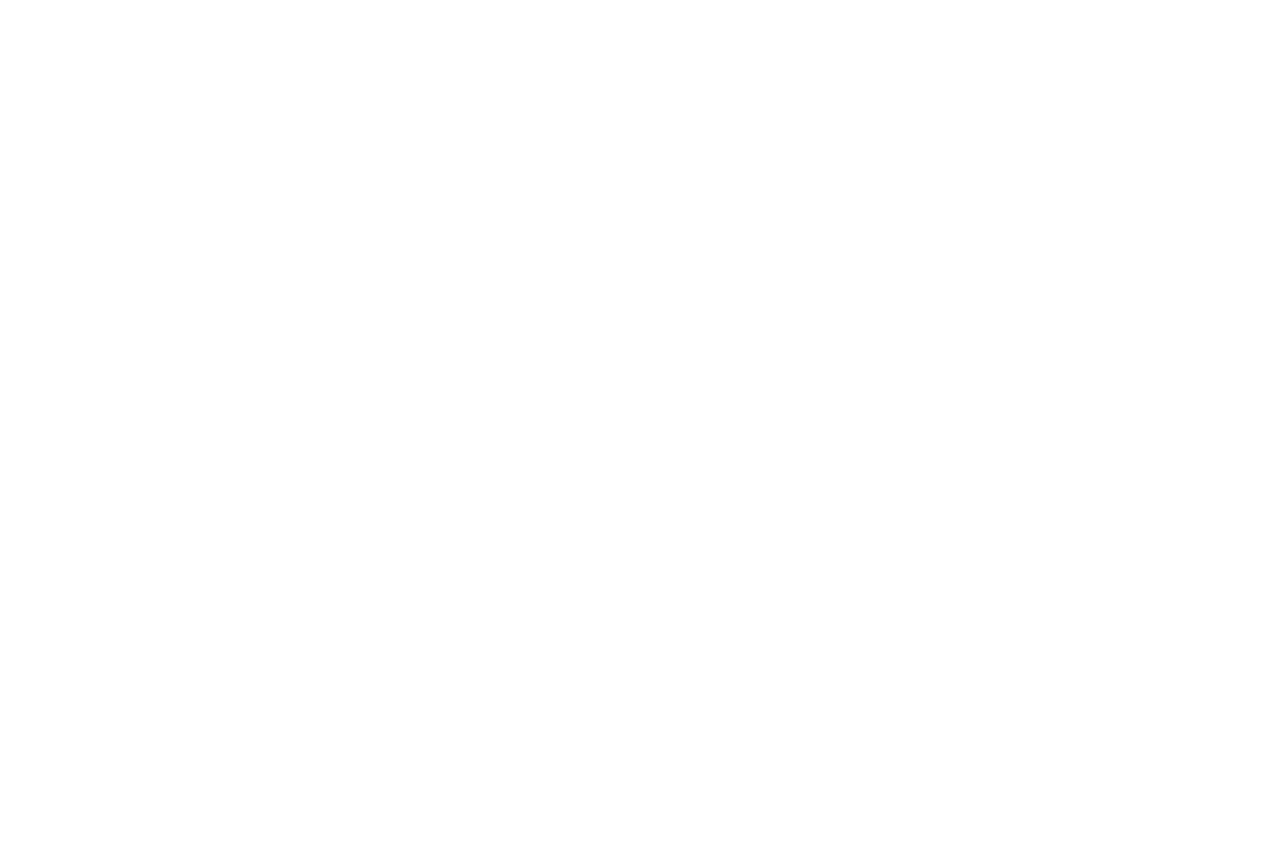
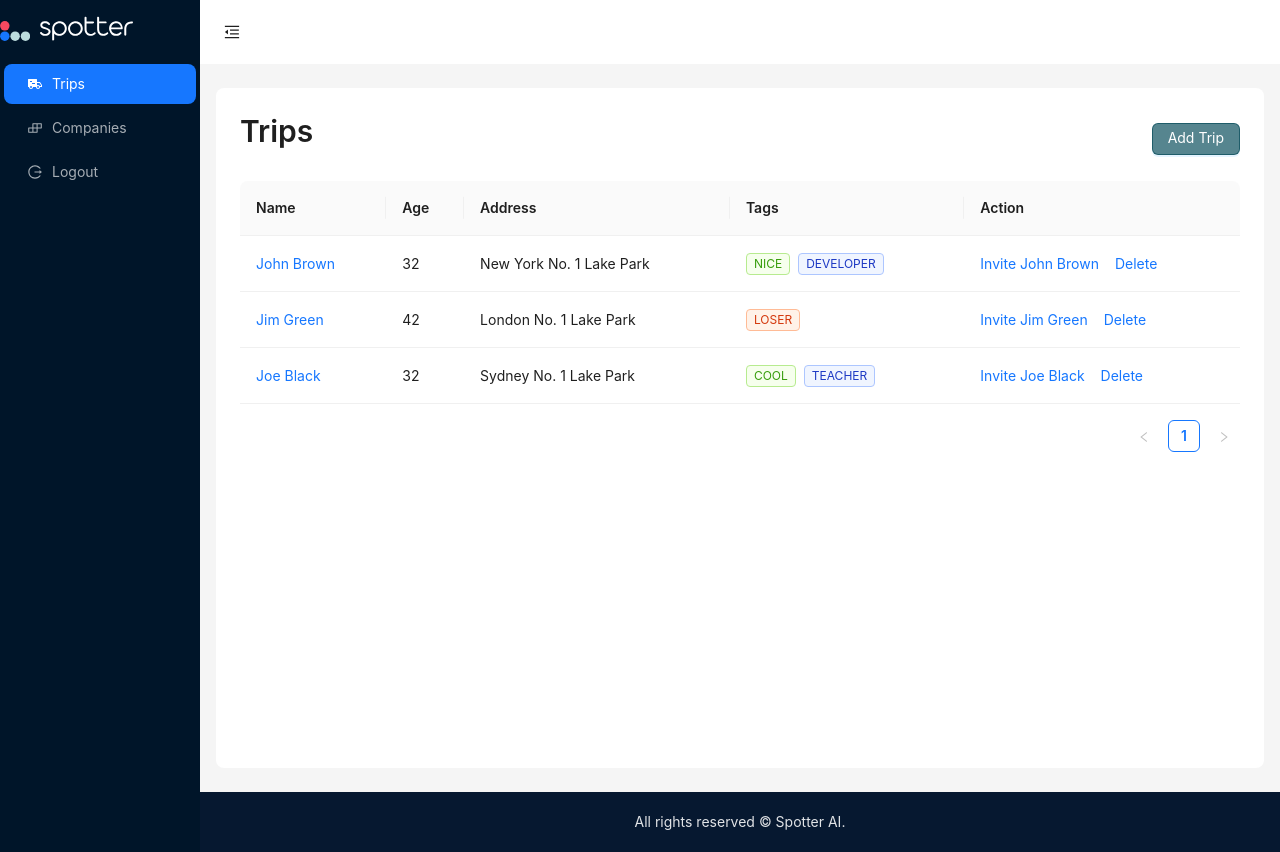
Before and after one commit to ciremusyoka/truck-front-end, a React (Create React App) app: page /trips in a window 1280 px wide. Before the commit this address had no page. Before the commit the page ends 800 px from the top, so only its background shows below. Built offline with nearby package versions, Linux system fonts and the light colour scheme.

Commit message:
Add admin panel Add Companies and Trips dummy routes

```diff
--- a/src/App.css
+++ b/src/App.css
@@ -4,6 +4,7 @@
 	--neutral-8: #595959;
 	--neutral-9: #434343;
   --primary-color: #034a58ab;
+  --primary-dark: #034C58;
   --secondary-color: #061830;
   --secondary-light: #061830cc;
   --whitish: #ffffffe0;
@@ -62,17 +63,17 @@ body {
   }
 }
 
-.default-btn {
+.primary-btn {
   background: var(--primary-color);
   color: white;
   outline: var(--primary-color);
   border: 1px solid var(--primary-color);
 
   &:hover, &:active{
-    background-color: var(--secondary-light) !important;
+    background-color: var(--primary-dark) !important;
     color: white !important;
-    outline: var(--secondary-light) !important;
-    border: 1px solid var(--secondary-light) !important;
+    outline: var(--primary-dark) !important;
+    border: 1px solid var(--primary-dark) !important;
   }
 }
 
--- a/src/App.tsx
+++ b/src/App.tsx
@@ -3,8 +3,11 @@ import 'antd/dist/reset.css';
 import Home from './components/home';
 import { BrowserRouter as Router, Routes, Route } from "react-router-dom";
 import { Login } from './pages/login';
-import { LOGIN_LINK, SIGN_IN_LINK } from './utils/constants';
+import { COMPANIES_LINK, LOGIN_LINK, SIGN_IN_LINK, TRIPS_LINK } from './utils/constants';
 import { Register } from './pages/signin';
+import AdminLayout from './components/sideLayout';
+import {TripsList} from './pages/trips';
+import {CompaniesList} from './pages/companies';
 
 function App() {
   return (
@@ -15,6 +18,11 @@ function App() {
           <Route path={LOGIN_LINK} element={<Login />} />
           <Route path={SIGN_IN_LINK} element={<Register />} />
           {/* <Route path="*" element={<NotFound />} />  */}
+          {/* Admin Layout with Nested Routes */}
+        <Route path="/" element={<AdminLayout />}>
+          <Route path={TRIPS_LINK} element={<TripsList />} />
+          <Route path={COMPANIES_LINK} element={<CompaniesList />} />
+        </Route>
         </Routes>
       </Router>
     </div>
--- /dev/null
+++ b/src/components/sideLayout/index.tsx
@@ -0,0 +1,92 @@
+import React, { useState } from 'react';
+import { Outlet } from "react-router-dom";
+import {
+  MenuFoldOutlined,
+  MenuUnfoldOutlined,
+  BuildOutlined,
+  TruckFilled,
+  LogoutOutlined
+} from '@ant-design/icons';
+import { Button, Layout, Menu, theme } from 'antd';
+import { useNavigate } from 'react-router-dom';
+import { COMPANIES_LINK, TRIPS_LINK } from '../../utils/constants';
+import Logo from '../logo';
+import Footer from '../footer';
+
+const { Header, Sider, Content } = Layout;
+
+const AdminLayout = () => {
+    const [collapsed, setCollapsed] = useState(false);
+    const [logout, setLogout] = useState(false);
+  const {
+    token: { colorBgContainer, borderRadiusLG },
+  } = theme.useToken();
+  const navigate = useNavigate();
+
+  return (
+    <Layout>
+      <Sider trigger={null} collapsible collapsed={collapsed}>
+        <div className="demo-logo-vertical">
+            <br/>
+            <Logo />
+            <br/><br/>
+        </div>
+        <Menu
+          theme="dark"
+          mode="inline"
+          defaultSelectedKeys={['trips']}
+          items={[
+            {
+              key: 'trips',
+              icon: <TruckFilled />,
+              label: 'Trips',
+              onClick: (() => navigate(TRIPS_LINK))
+            },
+            {
+              key: 'companies',
+              icon: <BuildOutlined />,
+              label: 'Companies',
+              onClick: (() => navigate(COMPANIES_LINK))
+            },
+            {
+              key: 'logout',
+              icon: <LogoutOutlined />,
+              label: 'Logout',
+              onClick: (() => setLogout(true))
+            },
+          ]}
+        />
+      </Sider>
+      <Layout>
+        <Header style={{ padding: 0, background: colorBgContainer }}>
+          <Button
+            type="text"
+            icon={collapsed ? <MenuUnfoldOutlined /> : <MenuFoldOutlined />}
+            onClick={() => setCollapsed(!collapsed)}
+            style={{
+              fontSize: '16px',
+              width: 64,
+              height: 64,
+            }}
+          />
+        </Header>
+        <Content
+          style={{
+            margin: '24px 16px',
+            padding: 24,
+            minHeight: "85vh",
+            background: colorBgContainer,
+            borderRadius: borderRadiusLG,
+          }}
+        >
+          <Outlet />
+        </Content>
+        <div>
+        <Footer />
+        </div>
+      </Layout>
+    </Layout>
+  );
+};
+
+export default AdminLayout;
--- /dev/null
+++ b/src/pages/companies/index.tsx
@@ -0,0 +1,100 @@
+import React from 'react';
+import { Button, Space, Table, Tag, Typography } from 'antd';
+import type { TableProps } from 'antd';
+
+interface DataType {
+  key: string;
+  name: string;
+  age: number;
+  address: string;
+  tags: string[];
+}
+
+const columns: TableProps<DataType>['columns'] = [
+  {
+    title: 'Name',
+    dataIndex: 'name',
+    key: 'name',
+    render: (text) => <a>{text}</a>,
+  },
+  {
+    title: 'Age',
+    dataIndex: 'age',
+    key: 'age',
+  },
+  {
+    title: 'Address',
+    dataIndex: 'address',
+    key: 'address',
+  },
+  {
+    title: 'Tags',
+    key: 'tags',
+    dataIndex: 'tags',
+    render: (_, { tags }) => (
+      <>
+        {tags.map((tag) => {
+          let color = tag.length > 5 ? 'geekblue' : 'green';
+          if (tag === 'loser') {
+            color = 'volcano';
+          }
+          return (
+            <Tag color={color} key={tag}>
+              {tag.toUpperCase()}
+            </Tag>
+          );
+        })}
+      </>
+    ),
+  },
+  {
+    title: 'Action',
+    key: 'action',
+    render: (_, record) => (
+      <Space size="middle">
+        <a>Invite {record.name}</a>
+        <a>Delete</a>
+      </Space>
+    ),
+  },
+];
+
+const data: DataType[] = [
+  {
+    key: '1',
+    name: 'John Brown',
+    age: 32,
+    address: 'New York No. 1 Lake Park',
+    tags: ['nice', 'developer'],
+  },
+  {
+    key: '2',
+    name: 'Jim Green',
+    age: 42,
+    address: 'London No. 1 Lake Park',
+    tags: ['loser'],
+  },
+  {
+    key: '3',
+    name: 'Joe Black',
+    age: 32,
+    address: 'Sydney No. 1 Lake Park',
+    tags: ['cool', 'teacher'],
+  },
+];
+
+export const CompaniesList: React.FC = () => {
+    return(
+        <>
+            <div style={{ display: 'flex', justifyContent: 'space-between', alignItems: 'center', marginBottom: '16px' }}>
+                <Typography.Title level={2}>Companies</Typography.Title>
+                <Space>
+                <Button type="primary" className='primary-btn'>Add Driver</Button>
+                <Button type="primary" className='primary-btn'>Add Trip</Button>
+                <Button type="primary" className='primary-btn'>Add Company</Button>
+                </Space>
+            </div>
+            <Table<DataType> columns={columns} dataSource={data} />
+        </>
+    )
+}
--- /dev/null
+++ b/src/pages/trips/index.tsx
@@ -0,0 +1,98 @@
+import React from 'react';
+import { Button, Space, Table, Tag, Typography } from 'antd';
+import type { TableProps } from 'antd';
+
+interface DataType {
+  key: string;
+  name: string;
+  age: number;
+  address: string;
+  tags: string[];
+}
+
+const columns: TableProps<DataType>['columns'] = [
+  {
+    title: 'Name',
+    dataIndex: 'name',
+    key: 'name',
+    render: (text) => <a>{text}</a>,
+  },
+  {
+    title: 'Age',
+    dataIndex: 'age',
+    key: 'age',
+  },
+  {
+    title: 'Address',
+    dataIndex: 'address',
+    key: 'address',
+  },
+  {
+    title: 'Tags',
+    key: 'tags',
+    dataIndex: 'tags',
+    render: (_, { tags }) => (
+      <>
+        {tags.map((tag) => {
+          let color = tag.length > 5 ? 'geekblue' : 'green';
+          if (tag === 'loser') {
+            color = 'volcano';
+          }
+          return (
+            <Tag color={color} key={tag}>
+              {tag.toUpperCase()}
+            </Tag>
+          );
+        })}
+      </>
+    ),
+  },
+  {
+    title: 'Action',
+    key: 'action',
+    render: (_, record) => (
+      <Space size="middle">
+        <a>Invite {record.name}</a>
+        <a>Delete</a>
+      </Space>
+    ),
+  },
+];
+
+const data: DataType[] = [
+  {
+    key: '1',
+    name: 'John Brown',
+    age: 32,
+    address: 'New York No. 1 Lake Park',
+    tags: ['nice', 'developer'],
+  },
+  {
+    key: '2',
+    name: 'Jim Green',
+    age: 42,
+    address: 'London No. 1 Lake Park',
+    tags: ['loser'],
+  },
+  {
+    key: '3',
+    name: 'Joe Black',
+    age: 32,
+    address: 'Sydney No. 1 Lake Park',
+    tags: ['cool', 'teacher'],
+  },
+];
+
+export const TripsList: React.FC = () => {
+    return (
+        <>
+            <div style={{ display: 'flex', justifyContent: 'space-between', alignItems: 'center', marginBottom: '16px' }}>
+                <Typography.Title level={2}>Trips</Typography.Title>
+                <Space>
+                <Button type="primary" className='primary-btn'>Add Trip</Button>
+                </Space>
+            </div>
+            <Table<DataType> columns={columns} dataSource={data} />
+        </>
+    )
+}
--- a/src/utils/constants.tsx
+++ b/src/utils/constants.tsx
@@ -1,3 +1,5 @@
 // Routes
 export const LOGIN_LINK = '/login';
 export const SIGN_IN_LINK = '/register';
+export const TRIPS_LINK = '/trips';
+export const COMPANIES_LINK = '/companies';
```
